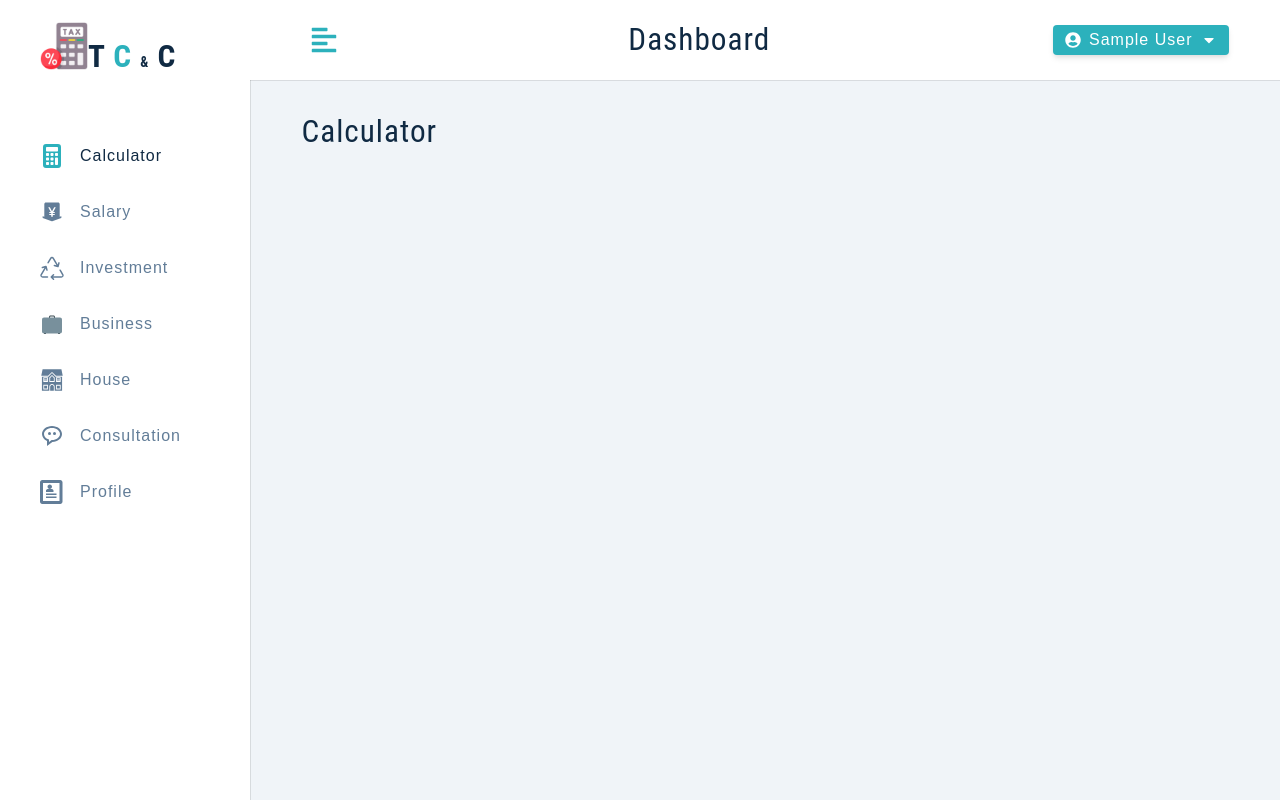
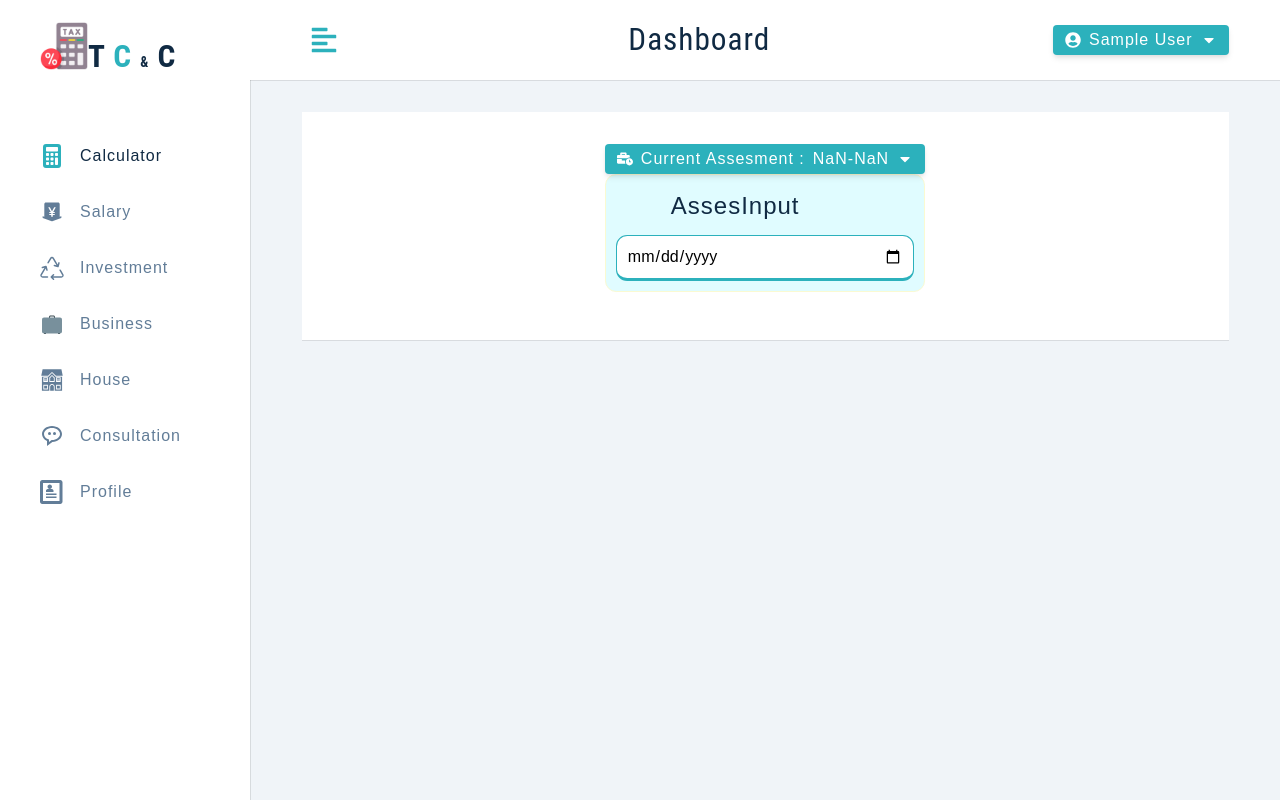
Before and after one commit to Nazmul1850/Tax-computation-and-consultancy-frontend, a React (Create React App) app in the folder client/: page / in a window 1280 px wide. Built offline with nearby package versions, Linux system fonts and the light colour scheme; sample sign-in values are in the browser's storage.

Commit message:
dhrubo start

```diff
--- /dev/null
+++ b/client/src/assets/wrappers/Calculator.js
@@ -0,0 +1,74 @@
+import styled from 'styled-components'
+
+const Wrapper = styled.section`
+  display: flex;
+  align-items: center;
+  justify-content: center;
+  padding: 2rem;
+  box-shadow: 0 1px 0px 0px rgba(0, 0, 0, 0.1);
+  .logo {
+    display: flex;
+    align-items: center;
+    width: 100px;
+  }
+  .nav-center {
+    display: flex;
+    width: 90vw;
+    align-items: center;
+    justify-content: space-between;
+  }
+  .toggle-btn {
+    background: transparent;
+    border-color: transparent;
+    font-size: 1.75rem;
+    color: var(--primary-500);
+    cursor: pointer;
+    display: flex;
+    align-items: center;
+  }
+  background: var(--white);
+  .asees-container {
+    position: relative;
+  }
+  .btn {
+    display: flex;
+    align-items: center;
+    justify-content: center;
+    gap: 0 0.5rem;
+    position: relative;
+    box-shadow: var(--shadow-2);
+  }
+
+  .dropdown {
+    position: absolute;
+    top: 40px;
+    width: 100%;
+    display: flex;
+    flex-direction: column;
+    background: var(--primary-100);
+    box-shadow: var(--shadow-2);
+    padding: 0.5rem;
+    text-align: center;
+    visibility: hidden;
+    border-radius: var(--borderRadius);
+  }
+  .show-dropdown {
+    visibility: visible;
+  }
+  .dropdown-btn {
+    background: transparent;
+    border-color: transparent;
+    color: var(--primary-500);
+    letter-spacing: var(--letterSpacing);
+    text-transform: capitalize;
+    cursor: pointer;
+  }
+
+  .form-row {
+    width:100%;
+
+  }
+
+`
+
+export default Wrapper
--- a/client/src/assets/wrappers/Comment.js
+++ b/client/src/assets/wrappers/Comment.js
@@ -29,7 +29,7 @@ const Wrapper = styled.aside`
     .comment-form-button {
     font-size: 16px;
     padding: 8px 16px;
-    background: rgb(59, 130, 246);
+    background: var(--primary-500);
     border-radius: 8px;
     color: white;
     }
--- a/client/src/components/CommentForm.js
+++ b/client/src/components/CommentForm.js
@@ -26,7 +26,7 @@ const CommentForm = ({
                     value={text}
                     onChange={(e)=> setText(e.target.value) }
                 />
-                <button className="comment-form-button" disabled={isTextareaDisable} >{submitLabel}</button>
+                <button className="comment-form-button " disabled={isTextareaDisable} >{submitLabel}</button>
                 {hasCancelButton && (
                 <button
                     type="button"
--- a/client/src/pages/dashboard/Calculator.js
+++ b/client/src/pages/dashboard/Calculator.js
@@ -1,6 +1,52 @@
+import { useState } from 'react'
+import Wrapper from "../../assets/wrappers/Calculator";
+import { useAppContext } from "../../context/appContext";
+import {FaBusinessTime, FaCaretDown} from 'react-icons/fa'
+
+import { FormRow } from '../../components';
+
 const Calculator = () => {
+    const { user } = useAppContext();
+    const [showAsses, setShowAsses] = useState(false);
+    const [assesList, setAssesList] = useState([1,2,3]);
+
+
+
+
+
+    const time = new Date(user.income_year);
+    const [assesInput, setAssesInput] = useState(time);
+    console.log(time.getFullYear());
+    const [currentAsses,setCurrentAsses] = useState(time.getFullYear() + "-" + (time.getFullYear() + 1).toString());
+
     return (
-        <h3>Calculator</h3>
+        <Wrapper>
+            <div className='asees-container' >
+                <button className='btn' onClick={() => setShowAsses(!showAsses)}>
+                    <FaBusinessTime />
+                        <span>Current Assesment : </span>{currentAsses}
+                    <FaCaretDown />
+                </button>
+                <div className={showAsses ? 'dropdown show-dropdown' : 'dropdown'}>
+                    {assesList.map((asses) => (
+                        <button
+                        className='dropdown-btn'
+                        >
+                            Logout
+                        </button>
+                    ))}
+                </div>
+
+                <FormRow
+                    type='date'
+                    name='assesInput'
+                    value={assesInput}
+                    handleChange={(e) => setAssesInput(e.target.value)}
+                    isPro='false'
+                />
+
+            </div>
+        </Wrapper>
     )
 }
 export default Calculator;
```
